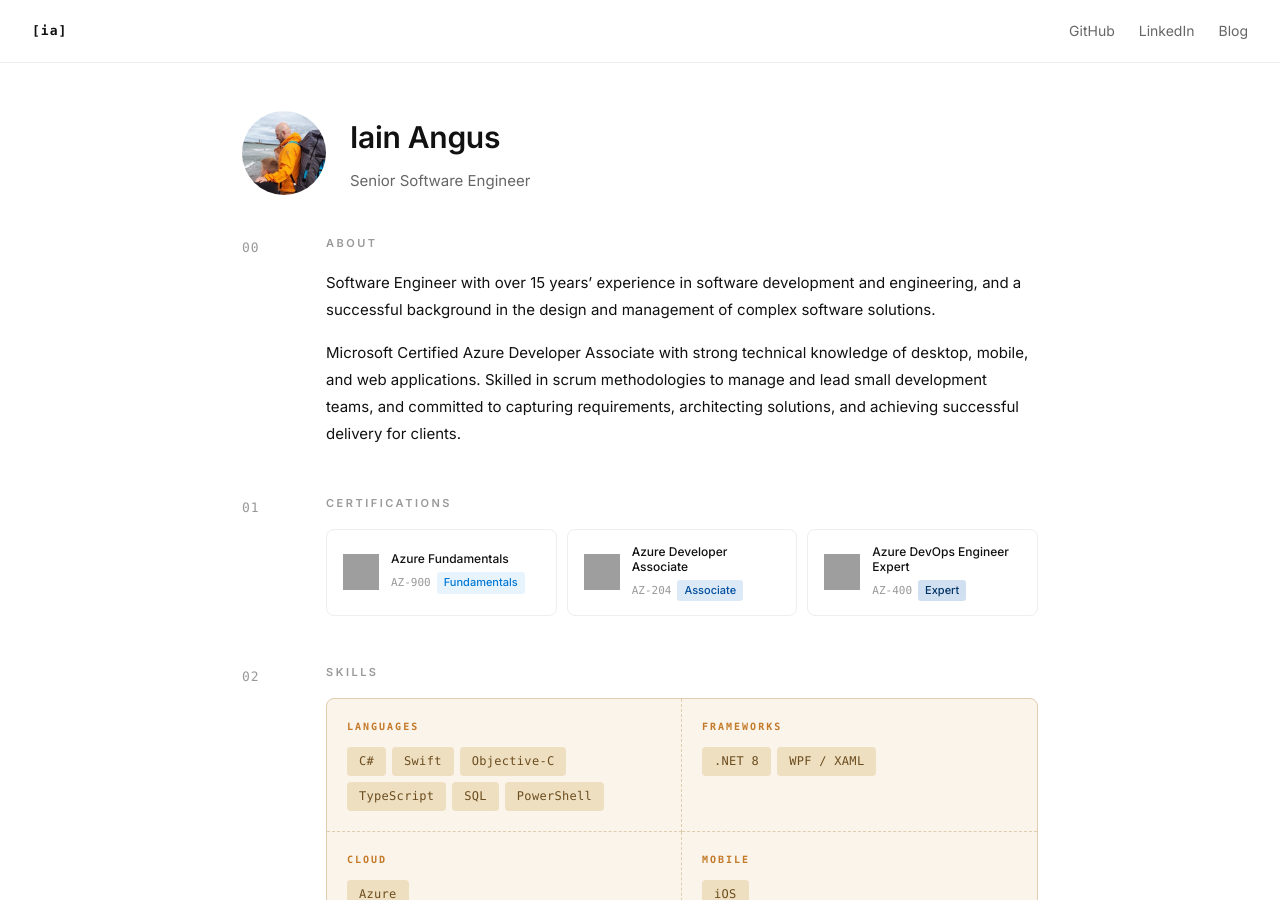
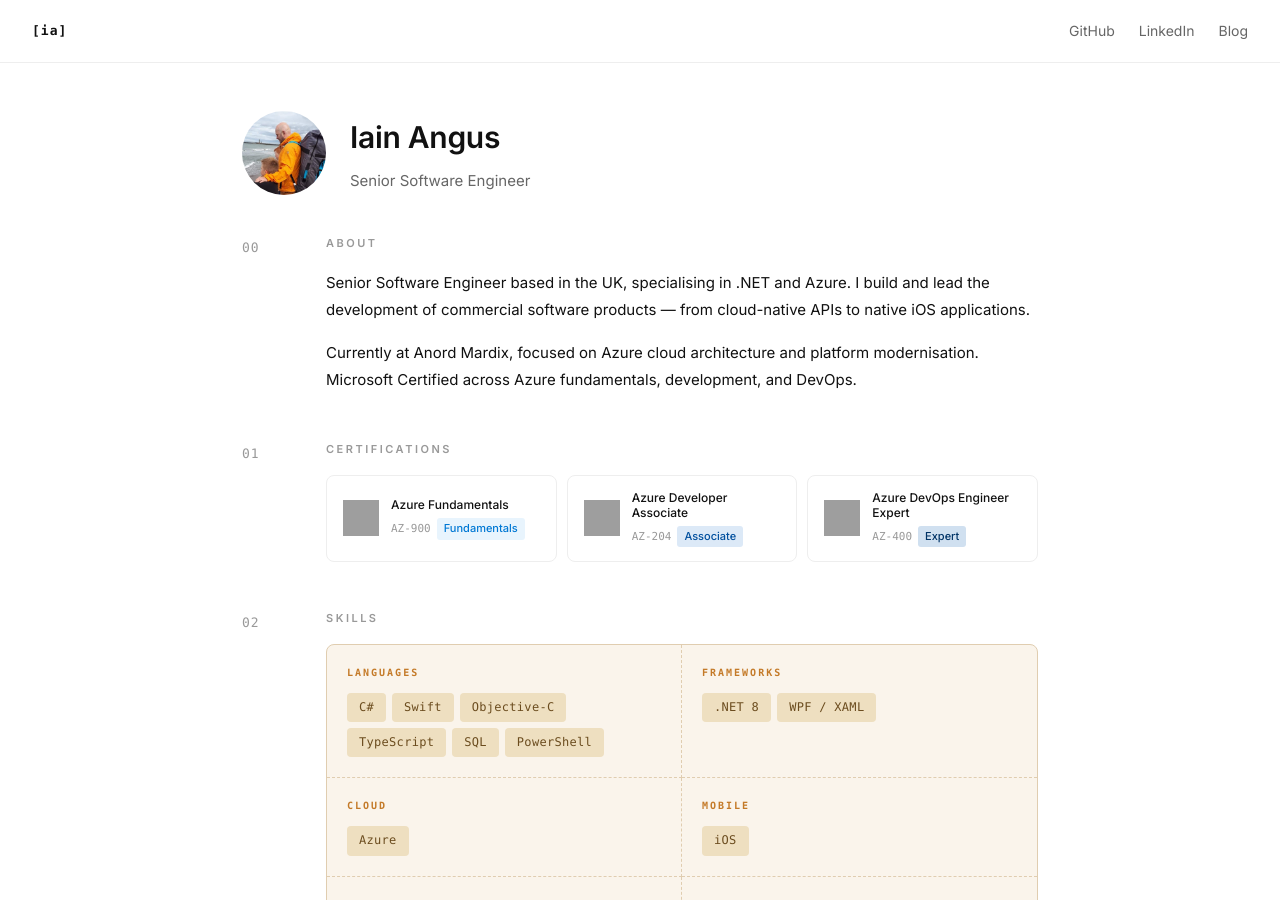
Before and after one commit to sixfortyfour/sixfortyfour.github.io, a Jekyll site: the page built from index.html, in a window 1280 px wide and 900 px high. Built offline with Jekyll 4.4.1, drawn with Linux system fonts in a browser that asks for light colours; grey boxes are pictures that could not be loaded.

Commit message:
Rewrite about section with tighter, more modern copy
Co-Authored-By: Claude Sonnet 4.6 <noreply@anthropic.com>

```diff
--- a/index.html
+++ b/index.html
@@ -16,8 +16,8 @@ layout: default
     <div class="section-num">00</div>
     <div class="section-body">
       <h2 class="section-label">About</h2>
-      <p class="about-text">Software Engineer with over 15 years&#8217; experience in software development and engineering, and a successful background in the design and management of complex software solutions.</p>
-      <p class="about-text">Microsoft Certified Azure Developer Associate with strong technical knowledge of desktop, mobile, and web applications. Skilled in scrum methodologies to manage and lead small development teams, and committed to capturing requirements, architecting solutions, and achieving successful delivery for clients.</p>
+      <p class="about-text">Senior Software Engineer based in the UK, specialising in .NET and Azure. I build and lead the development of commercial software products &#8212; from cloud-native APIs to native iOS applications.</p>
+      <p class="about-text">Currently at Anord Mardix, focused on Azure cloud architecture and platform modernisation. Microsoft Certified across Azure fundamentals, development, and DevOps.</p>
     </div>
   </article>
 
```
